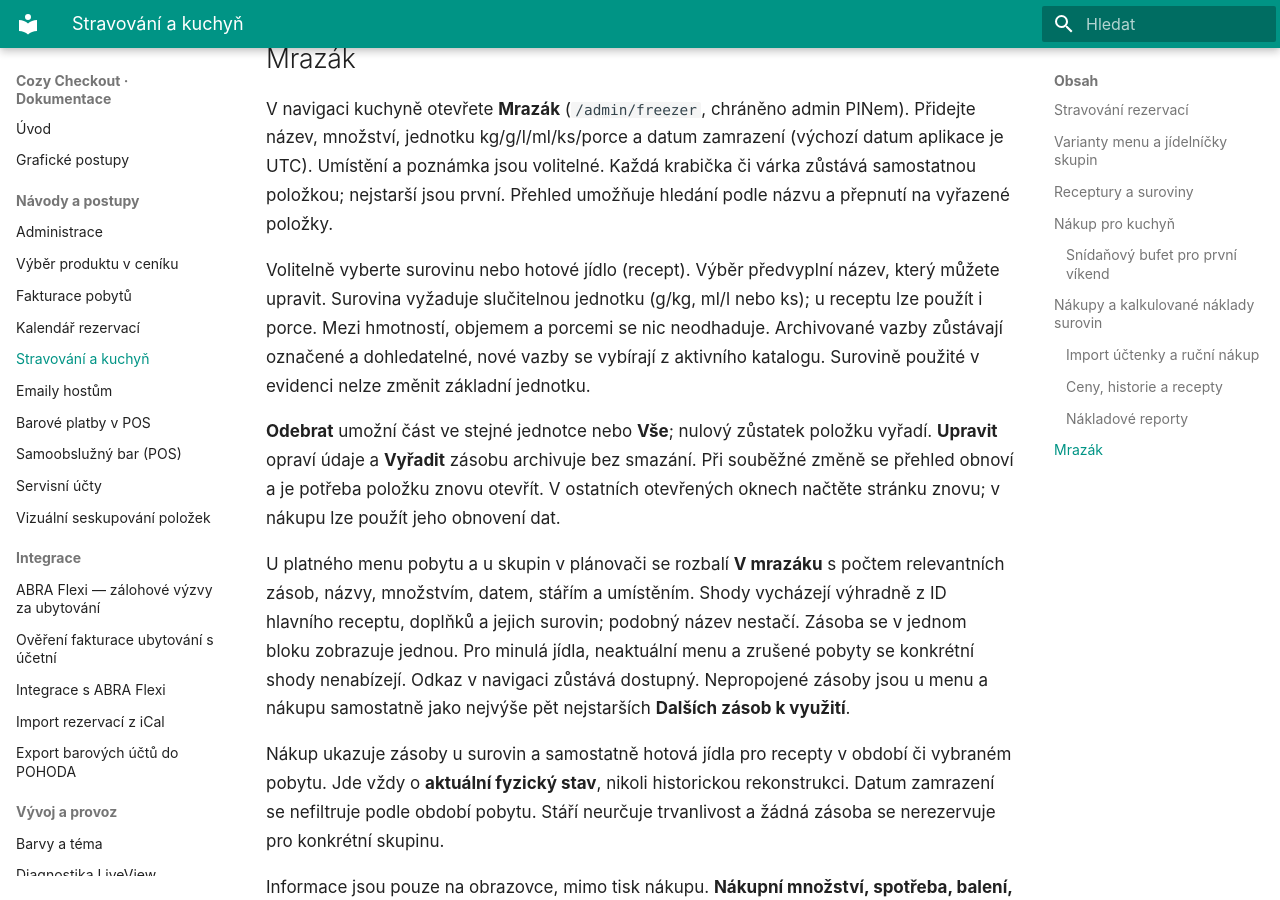
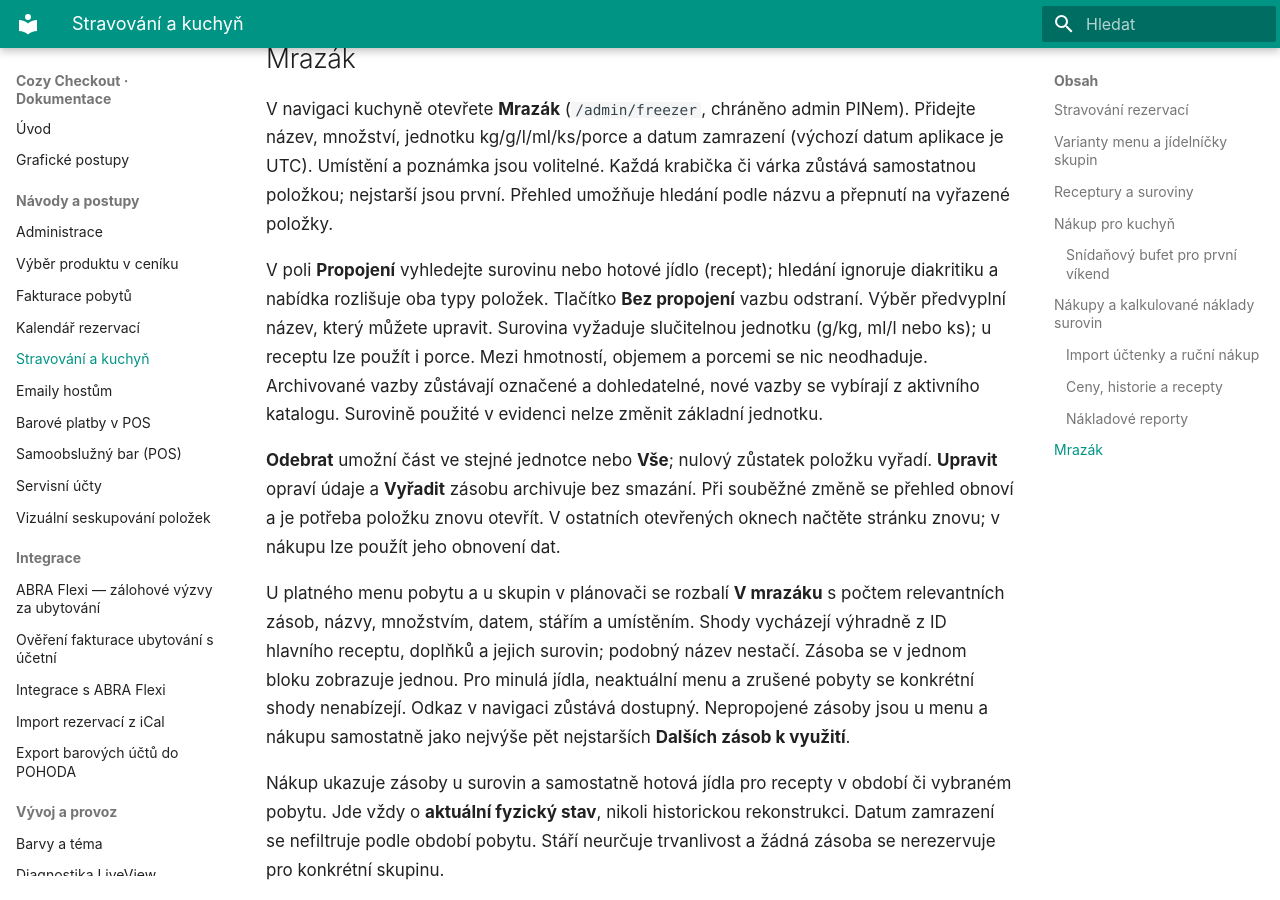
Before and after one commit to michalhorcic/cozy-checkout, an MkDocs documentation site: the page built from docs/features/CATERING.md, in a window 1280 px wide and 900 px high, scrolled down 6865 px. Built offline with MkDocs 1.6.1 and Material for MkDocs 9.7.7, drawn with Linux system fonts in a browser that asks for light colours.

Commit message:
Use shared searchable picker for freezer links

```diff
--- a/docs/features/CATERING.md
+++ b/docs/features/CATERING.md
@@ -259,7 +259,9 @@
 Každá krabička či várka zůstává samostatnou položkou; nejstarší jsou první.
 Přehled umožňuje hledání podle názvu a přepnutí na vyřazené položky.
 
-Volitelně vyberte surovinu nebo hotové jídlo (recept). Výběr předvyplní název,
+V poli **Propojení** vyhledejte surovinu nebo hotové jídlo (recept); hledání
+ignoruje diakritiku a nabídka rozlišuje oba typy položek. Tlačítko **Bez propojení**
+vazbu odstraní. Výběr předvyplní název,
 který můžete upravit. Surovina vyžaduje slučitelnou jednotku (g/kg, ml/l nebo
 ks); u receptu lze použít i porce. Mezi hmotností, objemem a porcemi se nic
 neodhaduje. Archivované vazby zůstávají označené a dohledatelné, nové vazby
```
Also changed, not shown: AGENTS.md (+1 -0 lines), 4 other files.
